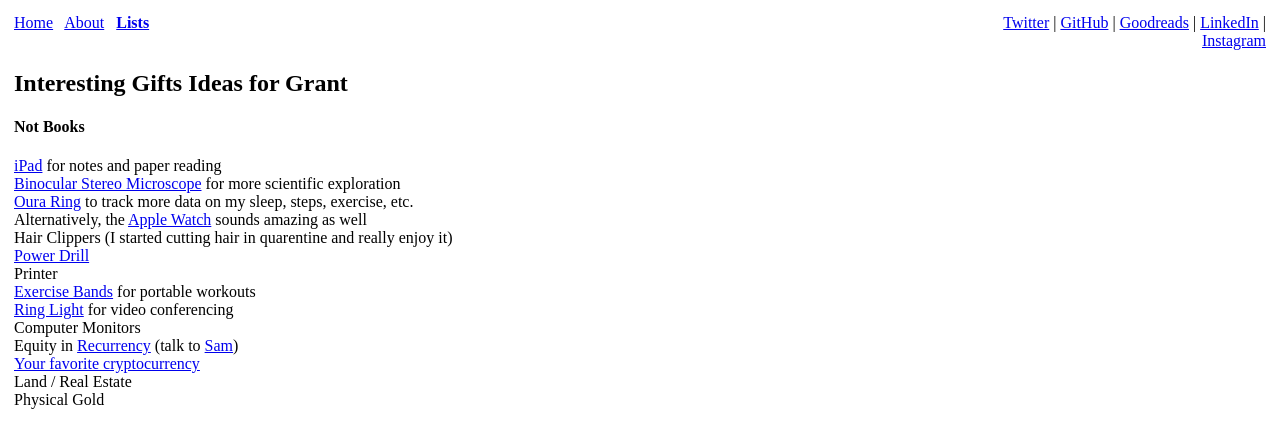
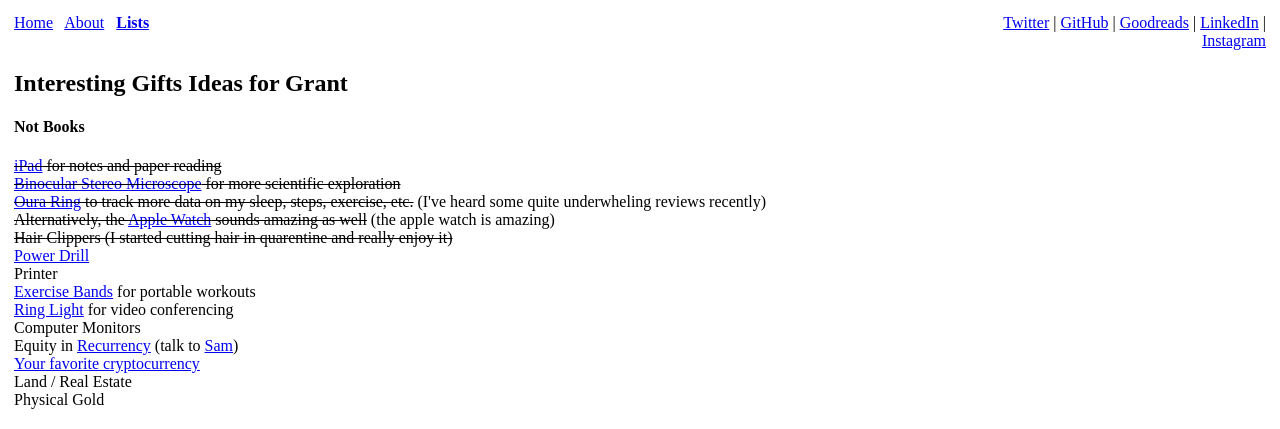
Before and after one commit to GrantStenger/grantstenger.com, a Flask app: page /gift-ideas in a window 1280 px wide. Shown: the top 429 px of the page. Run offline with Flask 2, Linux system fonts and the light colour scheme.

Commit message:
removing books, fixing gifts, and adding more essays

```diff
--- a/templates/gift-ideas.html
+++ b/templates/gift-ideas.html
@@ -26,11 +26,11 @@
 
   <h4>Not Books</h4>
   <ul>
-    <li><a href='https://www.apple.com/shop/buy-ipad/ipad-pro' target='_blank'>iPad</a> for notes and paper reading</li>
-    <li><a href='https://www.amscope.com/stereo-microscopes/7x-45x-stereo-binocular-microscope-with-14-pillar-stand-64-led-ring-light.html' target='_blank'>Binocular Stereo Microscope</a> for more scientific exploration</li>
-    <li><a href='https://ouraring.com/' target='_blank'>Oura Ring</a> to track more data on my sleep, steps, exercise, etc.</li>
-    <li>Alternatively, the <a href='https://www.apple.com/watch/' target='_blank'>Apple Watch</a> sounds amazing as well</li>
-    <li>Hair Clippers (I started cutting hair in quarentine and really enjoy it)</li>
+    <li><strike><a href='https://www.apple.com/shop/buy-ipad/ipad-pro' target='_blank'>iPad</a> for notes and paper reading</strike></li>
+    <li><strike><a href='https://www.amscope.com/stereo-microscopes/7x-45x-stereo-binocular-microscope-with-14-pillar-stand-64-led-ring-light.html' target='_blank'>Binocular Stereo Microscope</a> for more scientific exploration</strike></li>
+    <li><strike><a href='https://ouraring.com/' target='_blank'>Oura Ring</a> to track more data on my sleep, steps, exercise, etc.</strike> (I've heard some quite underwheling reviews recently)</li>
+    <li><strike>Alternatively, the <a href='https://www.apple.com/watch/' target='_blank'>Apple Watch</a> sounds amazing as well</strike> (the apple watch is amazing)</li>
+    <li><strike>Hair Clippers (I started cutting hair in quarentine and really enjoy it)</strike></li>
     <li><a href='https://www.homedepot.com/b/Tools-Power-Tools-Drills-Power-Drills/N-5yc1vZc7jj'>Power Drill</a></li>
     <li>Printer</li>
     <li><a href='https://www.amazon.com/FITFORT-Resistance-Bands-Set-Exercise/dp/B085ZTRH5V/'>Exercise Bands</a> for portable workouts</li>
--- a/templates/lists.html
+++ b/templates/lists.html
@@ -25,7 +25,7 @@
   <br>
   Check out:
   <ul>
-    <li><a href='https://docs.google.com/document/d/121t2coQ92MBIbA72m8BAM9dGmy_iS5J86UHGLy45d8c/edit?usp=sharing' target="_blank">My Favorite Books</a></li>
+    <!-- <li><a href='https://docs.google.com/document/d/121t2coQ92MBIbA72m8BAM9dGmy_iS5J86UHGLy45d8c/edit?usp=sharing' target="_blank">My Favorite Books</a></li> -->
     <!-- <li><a href='{{ url_for('essays') }}'>My Favorite Essays</a></li> -->
     <li><a href='https://docs.google.com/document/d/13jKt1q04Ikfv-jH-Px-goy6or74olnGIT--LilpSrRM/'>My Favorite Essays</a></li>
     <li><a href='{{ url_for('albums') }}'>My Favorite Albums</a></li>
```
